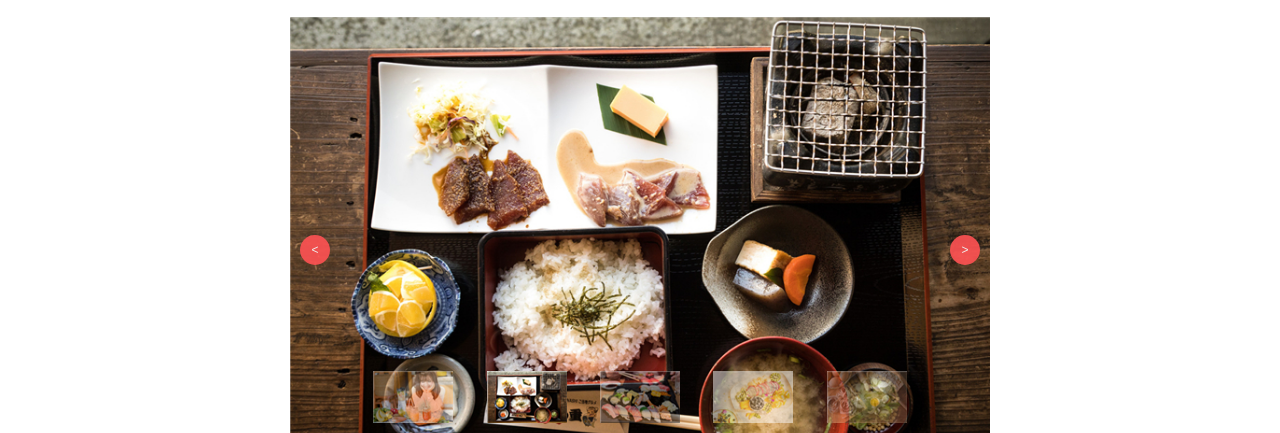
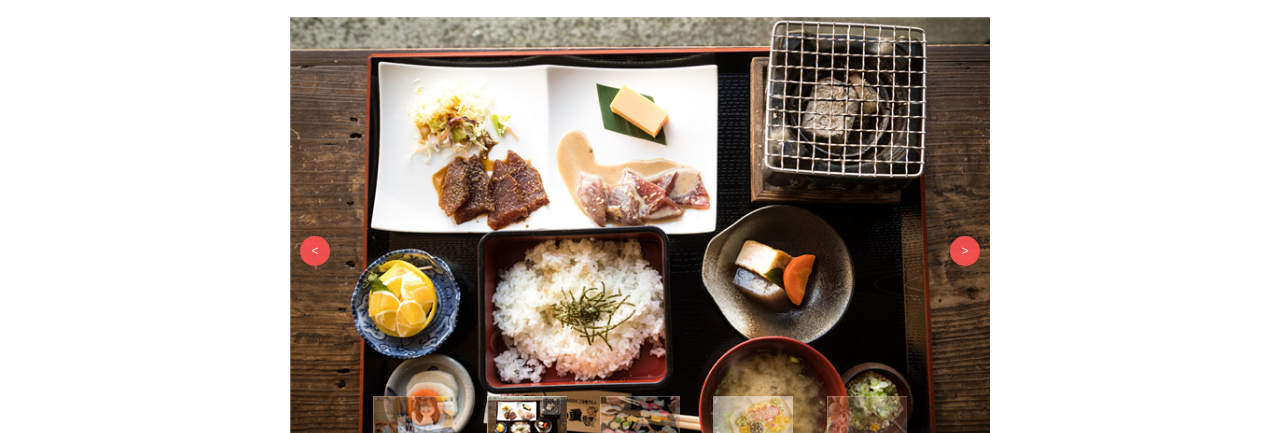
Before and after one commit to dandanloveJM/myself, a plain HTML site: page favorites.html in a window 1280 px wide. Shown: the part 367-800 px from the top of the page. Drawn offline with Linux system fonts and the light colour scheme.

Commit message:
fix imgbullet position

```diff
--- a/css/favor.css
+++ b/css/favor.css
@@ -131,7 +131,7 @@
 
  .carousel {
      max-width: 700px;
-     max-height: 465px;
+     max-height: 600px;
      position: relative;
      overflow: hidden;
      margin: 0 auto;
@@ -179,7 +179,7 @@
 
  .carousel .bullet-ct {
      position: absolute;
-     bottom: 56px;
+     bottom: 35px;
      left: 0;
      right: 0;
      text-align: center;
```
